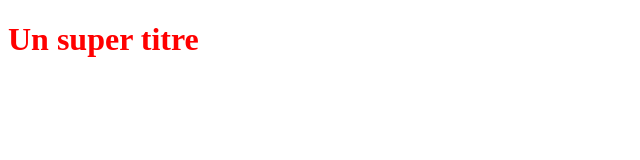
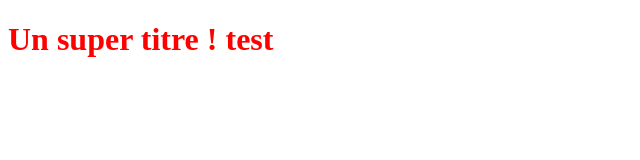
Before and after one commit to Mathilde-ctrl/OpenCLassRoomProjectGIT, a plain HTML site: page index.html in a window 1280 px wide. Shown: the whole page, without its empty margins (0-640 px from the left). Drawn offline with Linux system fonts and the light colour scheme.

Commit message:
Modification du titre

```diff
--- a/index.html
+++ b/index.html
@@ -5,6 +5,6 @@
    <link rel="stylesheet" type="text/css" href="style.css">
 </head>
 <body>
-   <h1>Un super titre</h1>
+   <h1>Un super titre ! test </h1>
 </body>
 </html>
```
